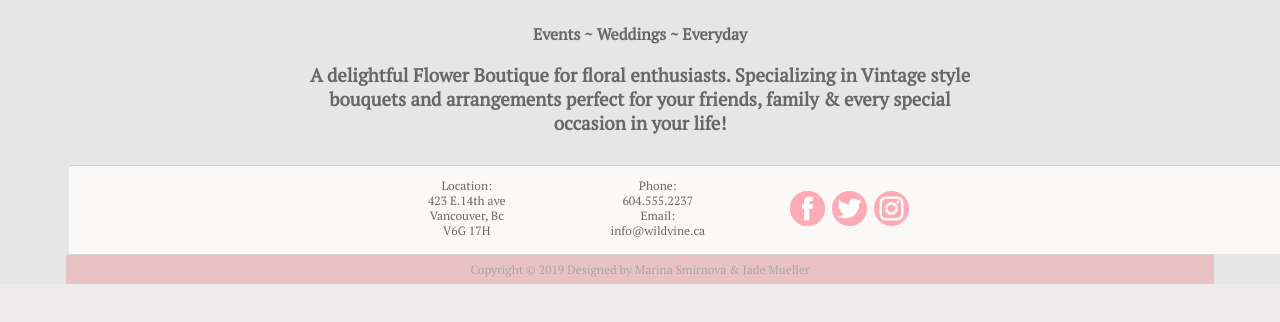
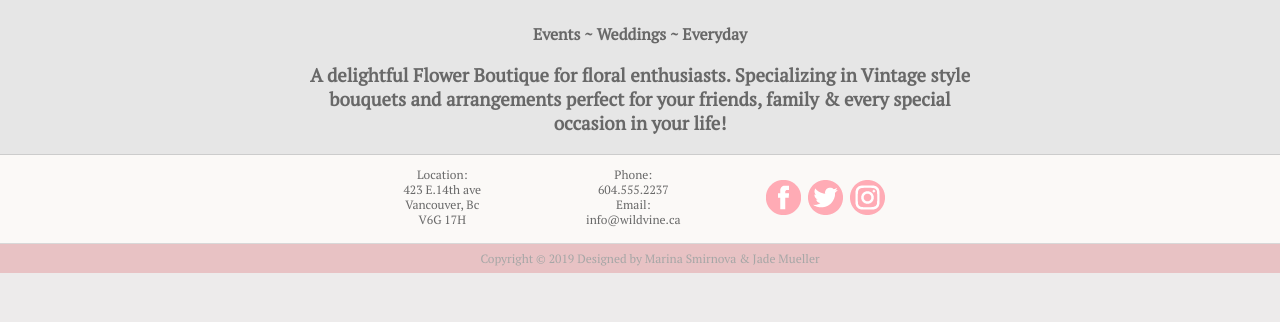
Before and after one commit to MarishkaSmirnova/flowershop, a plain HTML site: page index.html in a window 1280 px wide. Shown: the part 276-598 px from the top of the page. Drawn offline with nearby package versions, Linux system fonts and the light colour scheme; files that its build step writes are made by us from their sources.

Commit message:
updated footer

```diff
--- a/scss/_footer.scss
+++ b/scss/_footer.scss
@@ -6,8 +6,7 @@ footer {
     background-color:$page-background-color;
     text-align: center;
     border-top: solid 1px #ccc;
-    margin-top:30px;
-    margin-left:69px;
+    width: 1300px;
     font-family: $main-font;
     font-size: 12px;
     color: $nav-font-color;
@@ -62,9 +61,7 @@ footer {
     border-top: solid 1px #ccc;
     padding-top:0px;
     padding-bottom:0px;
-    margin-top: 0px;
-    margin-right: 66px;
-    margin-left: 66px;
+    width:1300px;
     font-family: $main-font;
     font-size: 12px;
     color: $nav-font-color;
```
